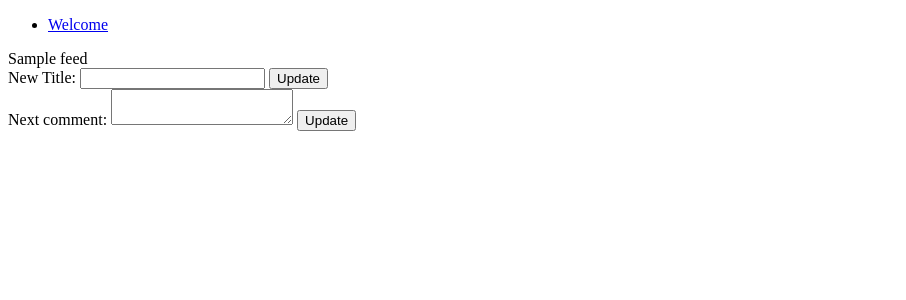
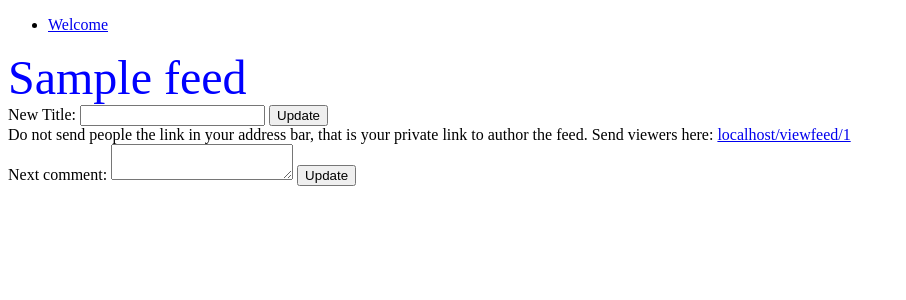
Before and after one commit to allanderek/blow-by-blow, a Flask app: page /viewfeed/1/1 in a window 1280 px wide. Shown: the top 300 px of the page, without its empty margins (0-906 px from the left). Run offline with Flask 2, Linux system fonts and the light colour scheme; tables that the repository leaves empty hold one stand-in row (values such as "Sample post"); some libraries are stand-ins or nearby versions.

Commit message:
Added in a 'send viewers this link' section and in the simple test I make sure that it is is in the author's view but not the viewers page. I have also started to use a bit of CSS to make the view feed page a bit nicer, which I should have done in a separate commit I know I know. Still embroyonic.

```diff
--- a/app/main.py
+++ b/app/main.py
@@ -30,6 +30,7 @@ class Configuration(object):
     LIVE_SERVER_PORT = 5000
     database_file = os.path.join(basedir, '../../db.sqlite')
     SQLALCHEMY_DATABASE_URI = 'sqlite:///' + database_file
+    DOMAIN = 'localhost'
 application = flask.Flask(__name__)
 application.config.from_object(Configuration)
 
@@ -46,6 +47,11 @@ class DBFeed(database.Model):
 
     def __init__(self):
         self.author_secret = random.getrandbits(48)
+
+    @property
+    def viewers_link(self):
+        path = url_for('view_feed', feed_no=self.id)
+        return application.config['DOMAIN'] + path
 
 class DBMoment(database.Model):
     id = database.Column(database.Integer, primary_key=True)
@@ -156,14 +162,8 @@ def update_feed(feed_no, secret):
 # Allow viewing a single bbb-event (although we will want to be able
 # to combine bbb-events so that a user can monitor several).
 
-# 2. Obviously each feed should have a different channel, that should
-# be pretty easy.
-
 # 3. Posting should not make you leave the current page but simply
 # post the new comment.
-
-# 4. Obviously we need some kind of permenance to these comments so that
-# new visitors to a feed can see the previous comments.
 
 # Now for some testing.
 import flask.ext.testing
@@ -200,6 +200,14 @@ class BasicFunctionalityTest(flask.ext.testing.LiveServerTestCase):
         num_links = len(links)
         self.assertEqual(3, num_links)
 
+    def assertCssSelectorExists(self, css_selector):
+        """ Asserts that there is an element that matches the given
+        css selector."""
+        try:
+            self.driver.find_element_by_css_selector(css_selector)
+        except NoSuchElementException:
+            self.assertTrue(False)
+
     def assertCssSelectorNotExists(self, css_selector):
         """ Asserts that no element that matches the given css selector
         is present."""
@@ -224,6 +232,9 @@ class BasicFunctionalityTest(flask.ext.testing.LiveServerTestCase):
     def test_create_feed(self):
         # Start a new feed.
         self.driver.get(self.get_url('startfeed'))
+
+        send_viewers_div_css = '#send-viewers-link'
+        self.assertCssSelectorExists(send_viewers_div_css)
 
         # Give the feed a title
         title_input = self.driver.find_element_by_id('title_text')
@@ -255,6 +266,7 @@ class BasicFunctionalityTest(flask.ext.testing.LiveServerTestCase):
         expected_feed_url = '/viewfeed/' + feed_id
         feed_link_selector = 'a[href$="{0}"]'.format(expected_feed_url)
         self.click_element_with_css(feed_link_selector)
+        self.assertCssSelectorNotExists(send_viewers_div_css)
         self.assertCssSelectorNotExists(update_title_button_css)
         self.assertCssSelectorNotExists(commentate_button_css)
         self.check_feed_title(title)
--- a/app/templates/view_feed.html
+++ b/app/templates/view_feed.html
@@ -1,4 +1,18 @@
 {% extends "base.html" %}
+{% block page_css %}
+<style>
+.feed-title {
+    font-size: 3rem;
+    color: blue;
+}
+.comment-time{
+    color: orange;
+}
+.comment-text{
+    color: blue;
+}
+</style>
+{% endblock %}
 {% block content %}
 <span class='feed-title'>
     {{db_feed.feed_title}}
@@ -17,6 +31,15 @@
                 name="update-title-button">Update</button>
     </form>
     {% endif %}
+
+{% if secret is not none %}
+<div id="send-viewers-link">
+    Do not send people the link in your address bar, that is your
+    private link to author the feed. Send viewers here:
+    <a href="{{db_feed.viewers_link}}">{{db_feed.viewers_link}}</a>
+</div>
+{% endif %}
+
 
 
 {% if secret is not none %}
```
